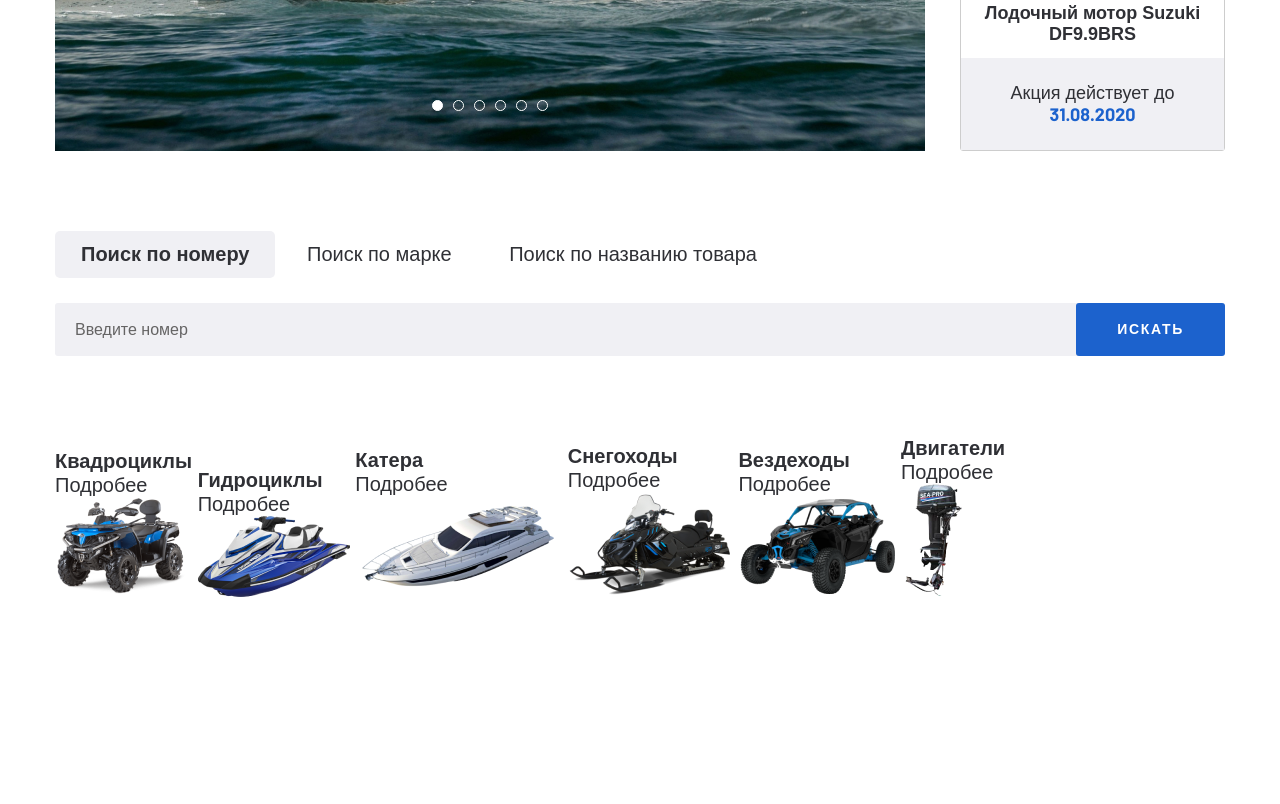
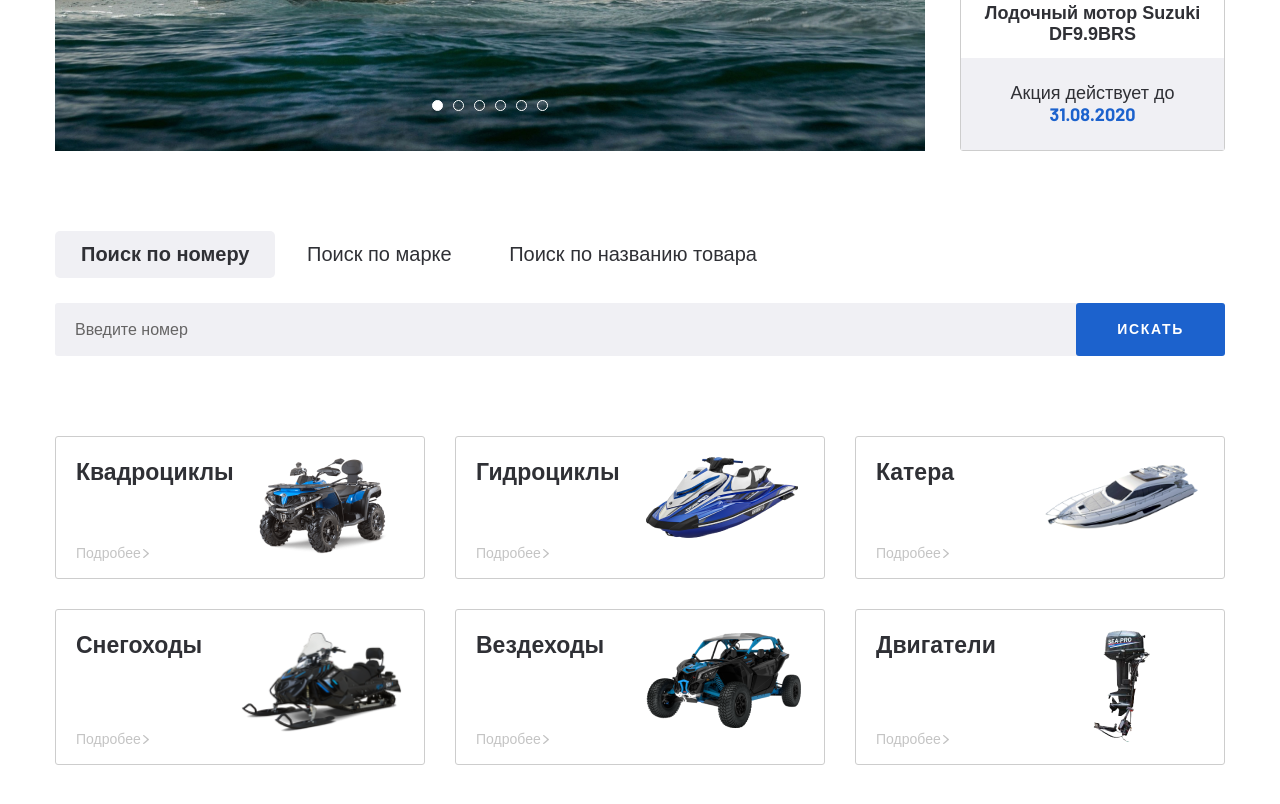
Before and after one commit to hvoyka/layout, a plain HTML site: page drive-moto/index.html in a window 1280 px wide. Shown: the part 504-1308 px from the top of the page. Before the commit the page ends 1186 px from the top, so only its background shows below. Drawn offline with nearby package versions, Linux system fonts and the light colour scheme.

Commit message:
complete styles for categories block

```diff
--- a/drive-moto/css/style.css
+++ b/drive-moto/css/style.css
@@ -352,12 +352,15 @@ body {
   background-color: #F0F0F4;
   font-weight: 700;
 }
-.search__content-item{
+
+.search__content-item {
   display: none;
 }
+
 .search__content-item--active {
   display: block;
 }
+
 .search__content-form {
   display: flex;
 }
@@ -371,9 +374,11 @@ body {
   line-height: 19px;
   width: 100%;
 }
+
 .search__content-input::placeholder {
   color: #656464;
 }
+
 .search__content-btn {
   font-family: 'SFProDisplay-Bold', sans-serif;
   font-weight: bold;
@@ -388,3 +393,62 @@ body {
   padding: 17px 41px;
   margin-left: -3px;
 }
+
+/* CATEGORIES */
+
+.categories__inner {
+  display: flex;
+  justify-content: space-between;
+  flex-wrap: wrap;
+}
+
+.categories__item {
+  margin-bottom: 30px;
+  border: 1px solid #CDCDCD;
+  border-radius: 3px;
+  width: 370px;
+  display: flex;
+  justify-content: space-between;
+  padding: 20px 20px 16px;
+  transition: box-shadow 0.3s;
+}
+.categories__item:hover {
+  box-shadow: 3px 3px 20px rgba(50, 50, 50, 0.25);
+}
+.categories__item-info {
+  width: 50%;
+  display: flex;
+  flex-direction: column;
+  justify-content: space-between;
+}
+
+.categories__item-imgbox {
+  width: 50%;
+  text-align: center;
+}
+
+.categories__item-img {
+  max-width: 100%;
+  height: auto;
+}
+
+.categories__item-title {
+  font-family: 'Barlow', sans-serif;
+  font-weight: bold;
+  font-size: 23px;
+  line-height: 28px;
+  transition: color 0.3s;
+}
+.categories__item:hover .categories__item-title{
+  color: #1C62CD;
+}
+.categories__item-text {
+  font-size: 14px;
+  line-height: 17px;
+  color: #C4C4C4;
+}
+
+.categories__item-text::after {
+  content: url("../images/svg/detail-arrow.svg");
+  padding-left: 2px;
+}
```
Also changed, not shown: drive-moto/images/svg/detail-arrow.svg (added).
